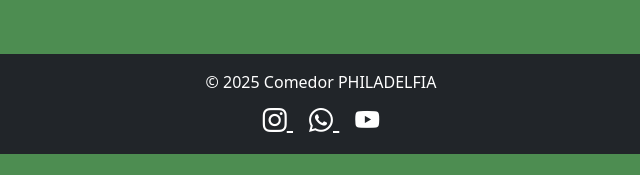
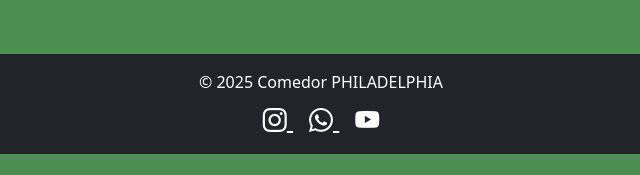
Before and after one commit to Eliasmahyaoui/Bootstrap, a plain HTML site: page Ejercicio1/calendario.html in a window 1280 px wide. Shown: the part 622-797 px from the top of the page, 319-959 px from the left. Drawn offline with nearby package versions, Linux system fonts and the light colour scheme.

Commit message:
Actualizado

```diff
--- a/Ejercicio1/calendario.html
+++ b/Ejercicio1/calendario.html
@@ -56,7 +56,7 @@
   </div>
 
   <footer class="bg-dark text-white text-center py-3 mt-auto">
-    <p class="mb-2">© 2025 Comedor PHILADELFIA</p>
+    <p class="mb-2">© 2025 Comedor PHILADELPHIA</p>
 
     <div>
       <a href="https://instagram.com" target="_blank" class="text-white mx-2 fs-4">
```
Also changed, not shown: Ejercicio1/mensajes.html (+1 -1 lines).
